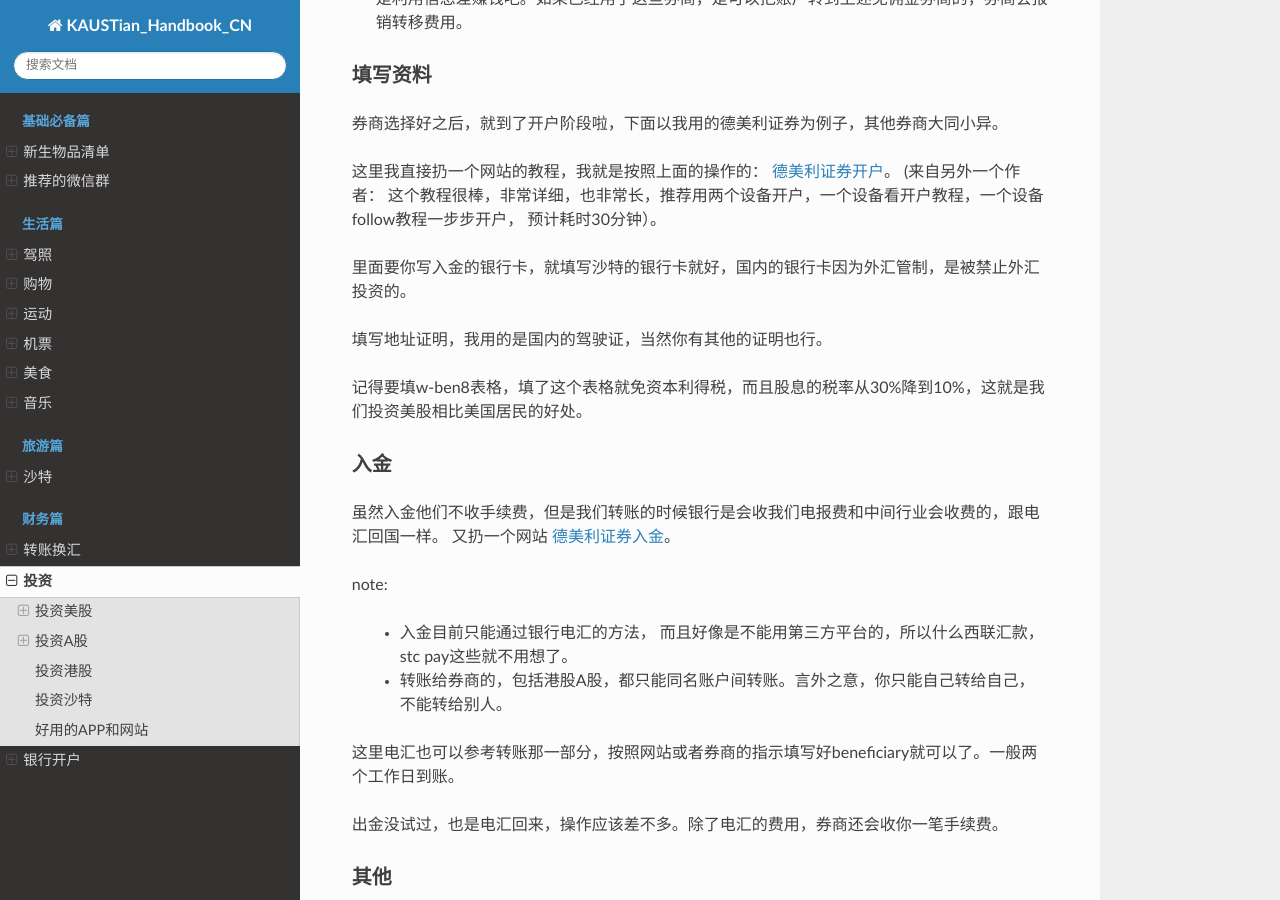
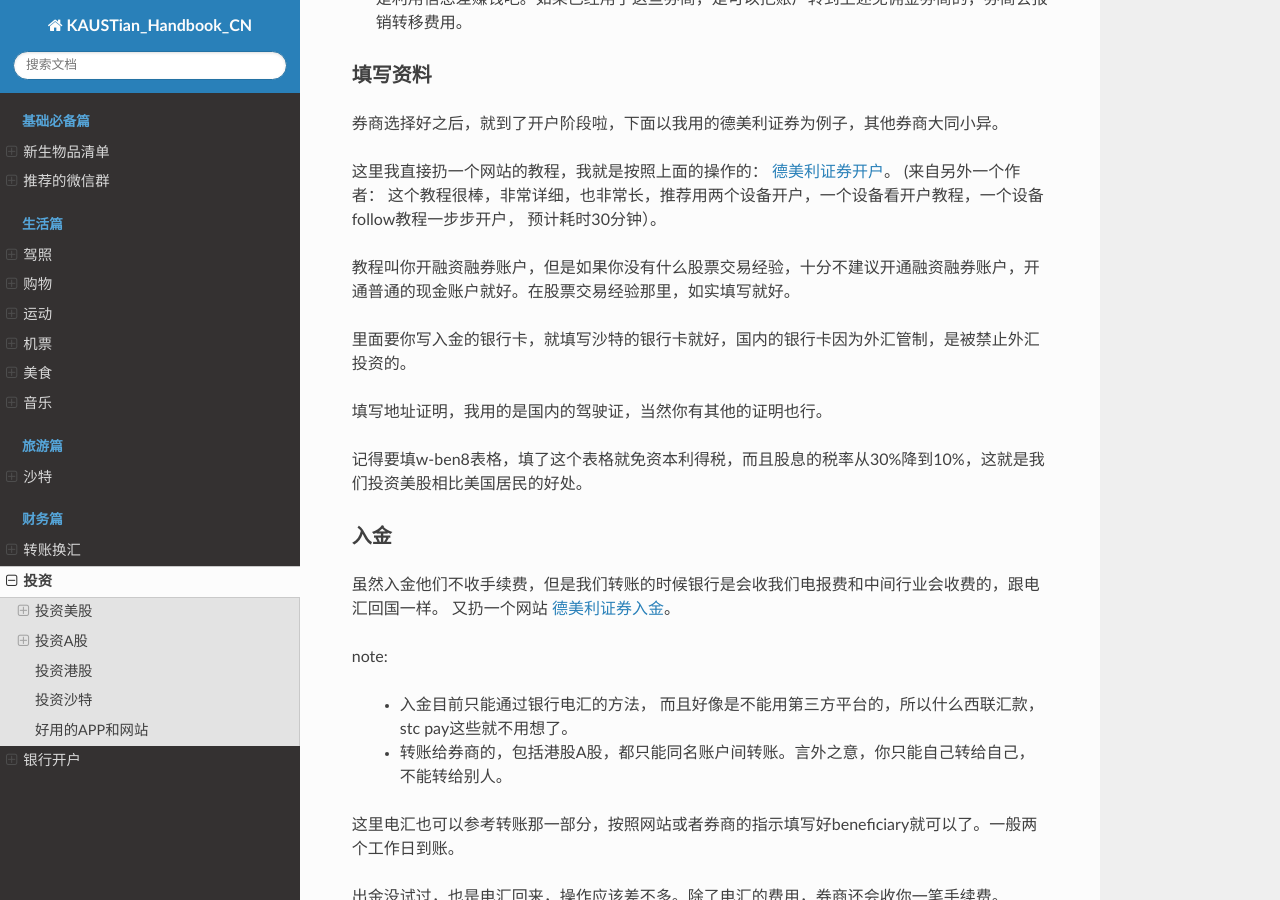
Before and after one commit to guochengqian/KAUSTian_Handbook_CN, a Sphinx documentation site: the page built from docs/content/finance/investment.rst, in a window 1280 px wide and 900 px high, scrolled down 917 px. Built offline with Sphinx 7.4.7 and the Read the Docs theme 2.0.0, drawn with Linux system fonts in a browser that asks for light colours.

Commit message:
Add suggestions on type of account

```diff
--- a/docs/content/finance/investment.rst
+++ b/docs/content/finance/investment.rst
@@ -35,6 +35,8 @@
 券商选择好之后，就到了开户阶段啦，下面以我用的德美利证券为例子，其他券商大同小异。
 
 这里我直接扔一个网站的教程，我就是按照上面的操作的： `德美利证券开户 <http://www.sugarforex.com/securities/tdameritrade-open-account.html>`_。 (来自另外一个作者： 这个教程很棒，非常详细，也非常长，推荐用两个设备开户，一个设备看开户教程，一个设备follow教程一步步开户， 预计耗时30分钟）。
+
+教程叫你开融资融券账户，但是如果你没有什么股票交易经验，十分不建议开通融资融券账户，开通普通的现金账户就好。在股票交易经验那里，如实填写就好。
 
 里面要你写入金的银行卡，就填写沙特的银行卡就好，国内的银行卡因为外汇管制，是被禁止外汇投资的。
 
```
